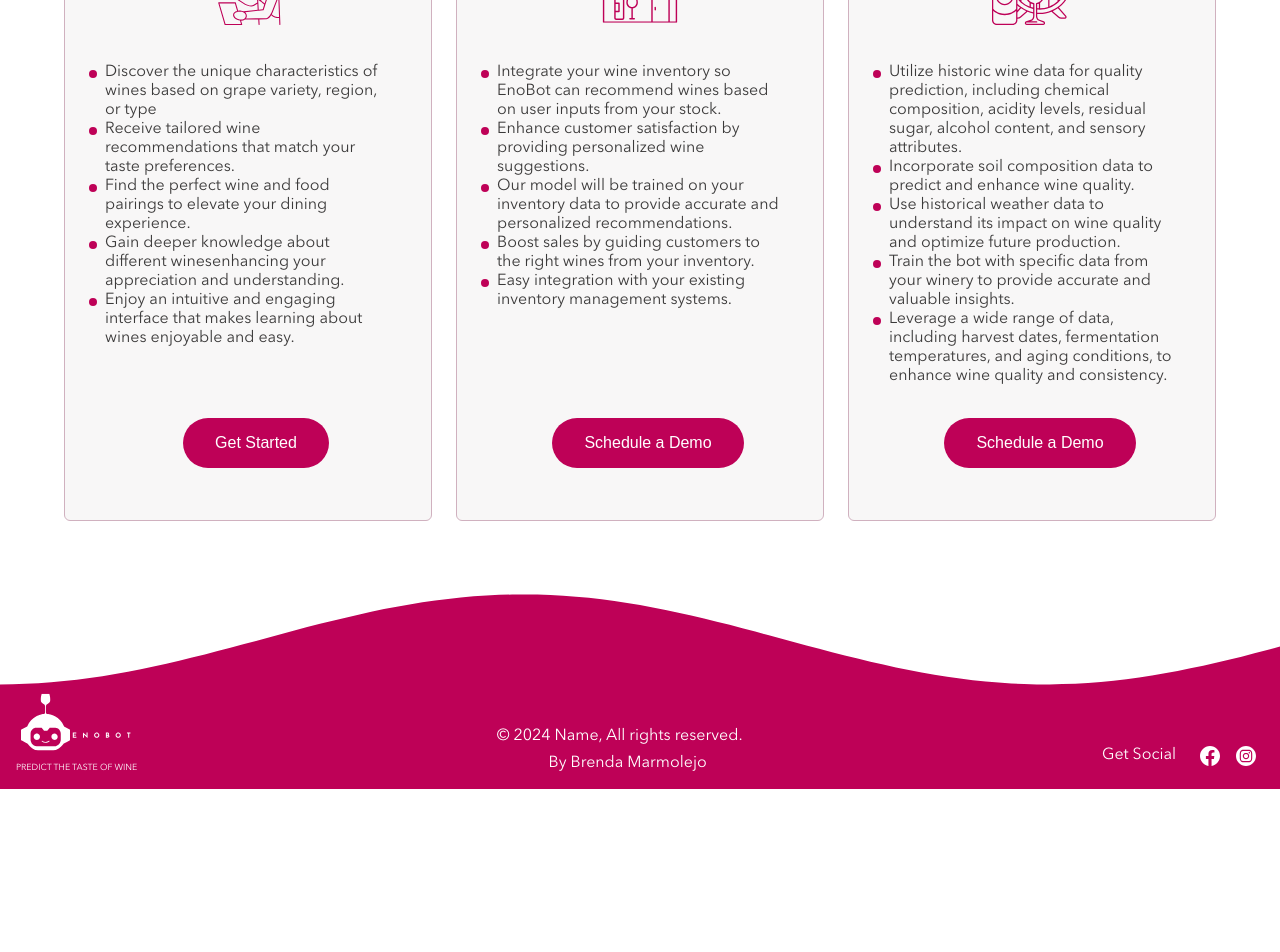
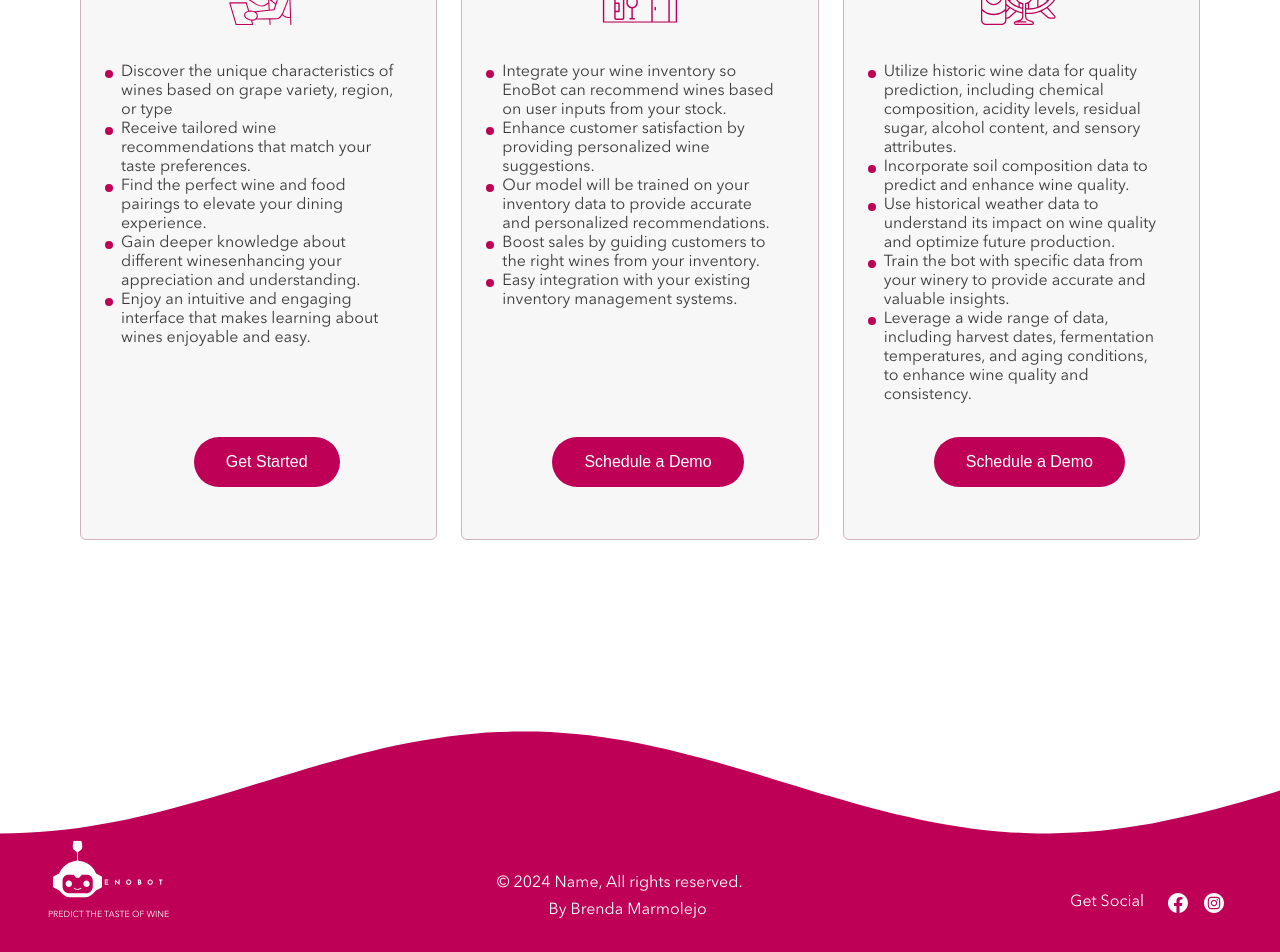
Before and after one commit to bmarmolejo/brainstation-capstone-project, a React (Vite) app in the folder enobot-client/: page / in a window 1280 px wide. Shown: the part 1385-2337 px from the top of the page. Before the commit the page ends 2174 px from the top, so only its background shows below. Built offline with nearby package versions, Linux system fonts and the light colour scheme.

Commit message:
corrected margings and padding in prediction page

```diff
--- a/enobot-client/src/components/Footer/Footer.scss
+++ b/enobot-client/src/components/Footer/Footer.scss
@@ -9,7 +9,9 @@
   color: white;
   display: flex;
   justify-content: space-between;
-  min-height: 300px;
+  padding: 1rem 2rem;
+  width: 100%;
+  min-height: 340px;
   clip-path: polygon(0% 65%, 1% 64.95%, 2% 64.8%, 3% 64.6%, 4% 64.3%, 5% 63.9%, 6% 63.45%, 7% 62.9%, 8% 62.25%, 9% 61.55%, 10% 60.8%,
       11% 59.95%, 12% 59.05%, 13% 58.1%, 14% 57.1%, 15% 56.05%, 16% 55%, 17% 53.9%, 18% 52.8%, 19% 51.65%, 20% 50.5%,
       21% 49.35%, 22% 48.2%, 23% 47.05%, 24% 45.9%, 25% 44.8%, 26% 43.75%, 27% 42.75%, 28% 41.75%, 29% 40.8%, 30% 39.9%,
--- a/enobot-client/src/components/Header/Header.scss
+++ b/enobot-client/src/components/Header/Header.scss
@@ -9,8 +9,6 @@
   justify-content: space-between;
   align-items: center;
   padding: 1rem 2rem;
-  margin: 0 auto;
-  max-width: 100%;
   width: 100%;
   box-shadow: 0 0.125rem 0.25rem rgba(0, 0, 0, 0.1);
   border-bottom: 1px solid #ddd;
--- a/enobot-client/src/components/OpenAIEnobot/OpenAIEnobot.jsx
+++ b/enobot-client/src/components/OpenAIEnobot/OpenAIEnobot.jsx
@@ -25,7 +25,7 @@ const OpenAIEnobot = ({ type, variety, region, onResponse }) => {
       try {
         const resData = await sendPrompt(data);
         setResponse(resData);
-        onResponse(resData); // Call the callback function with the response
+        onResponse(resData);
       } catch (error) {
         setError("Failed to fetch response. Please try again.");
       }
--- a/enobot-client/src/components/OpenAIEnobot/OpenAIEnobot.scss
+++ b/enobot-client/src/components/OpenAIEnobot/OpenAIEnobot.scss
@@ -10,7 +10,7 @@
     justify-content: center;
     align-items: center;
     padding: 2rem 2rem;
-    max-width: 45vw;
+    max-width: 100vw;
     margin: 0 auto;
     background-color: $eno-white;
     border-radius: 1rem;
@@ -20,11 +20,17 @@
         flex-direction: column;
         justify-content: center;
         align-items: center;
-        padding: 1rem 0rem;
+        padding: 1rem;
         width: 100%;
         background-color: $eno-red;
         color: white;
         border-radius: 2rem;
+
+        span {
+            margin: 0 auto;
+            text-align: center;
+            padding: 1rem;
+        }
 
         img {
             width: 6rem;
--- a/enobot-client/src/components/Plans/Plans.scss
+++ b/enobot-client/src/components/Plans/Plans.scss
@@ -6,7 +6,7 @@
 
 .plans {
   text-align: center;
-  padding: 2rem 2rem 0rem;
+  padding: 2rem;
 
   &__title {
     font-size: 2rem;
@@ -26,6 +26,11 @@
     grid-template-columns: repeat(auto-fit, minmax(250px, 1fr));
     gap: 1.5rem;
     max-width: 1200px;
-    margin-bottom: -18rem;
+    margin: 0 auto;
+    padding: 0 1rem;
+
+    @include tablet {
+      padding: 0 1rem;
   }
 }
+}
--- a/enobot-client/src/components/PlansCard/PlansCard.scss
+++ b/enobot-client/src/components/PlansCard/PlansCard.scss
@@ -7,7 +7,7 @@
 .plans-cards {
   border: 1px solid $eno-light-red;
   padding: 1.25rem 1.5rem;
-  margin-bottom: 15rem;
+  margin-bottom: 1.5rem;
   border-radius: 0.375rem;
   text-align: center;
   transition: transform 0.3s;
--- a/enobot-client/src/pages/Homepage/Homepage.jsx
+++ b/enobot-client/src/pages/Homepage/Homepage.jsx
@@ -11,7 +11,7 @@ const Homepage = () => {
     <>
       <main className="main">
         <HeroSection />
-        <Divider imageDiv={imageDiv} />
+        <Divider className="divider" imageDiv={imageDiv} />
         <Plans />
       </main>
     </>
--- a/enobot-client/src/pages/Homepage/Homepage.scss
+++ b/enobot-client/src/pages/Homepage/Homepage.scss
@@ -2,3 +2,13 @@
 @use '../../styles/partials/fonts' as *;
 @use '../../styles/partials/mixins' as *;
 @use '../../styles/partials/globals' as *;
+
+.divider {
+    // width: 100%;
+    // margin: 0 auto;
+    // position: relative;
+    // display: flex;
+    // justify-content: center;
+    // align-items: center;
+    // margin-bottom: 3rem;
+}
```
